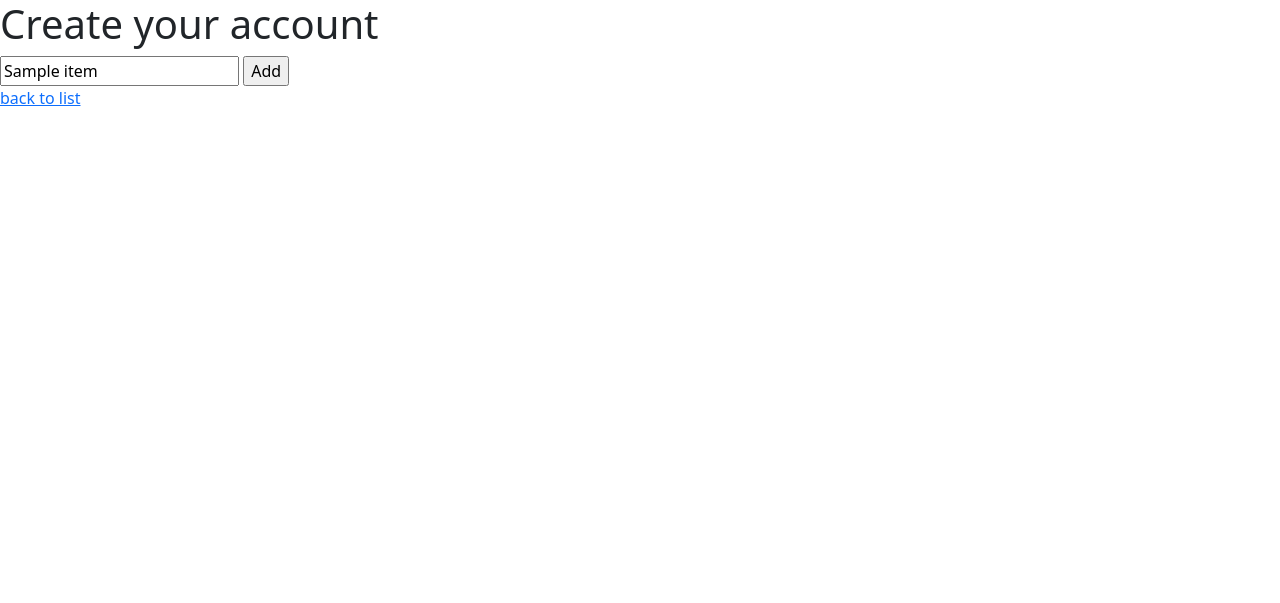
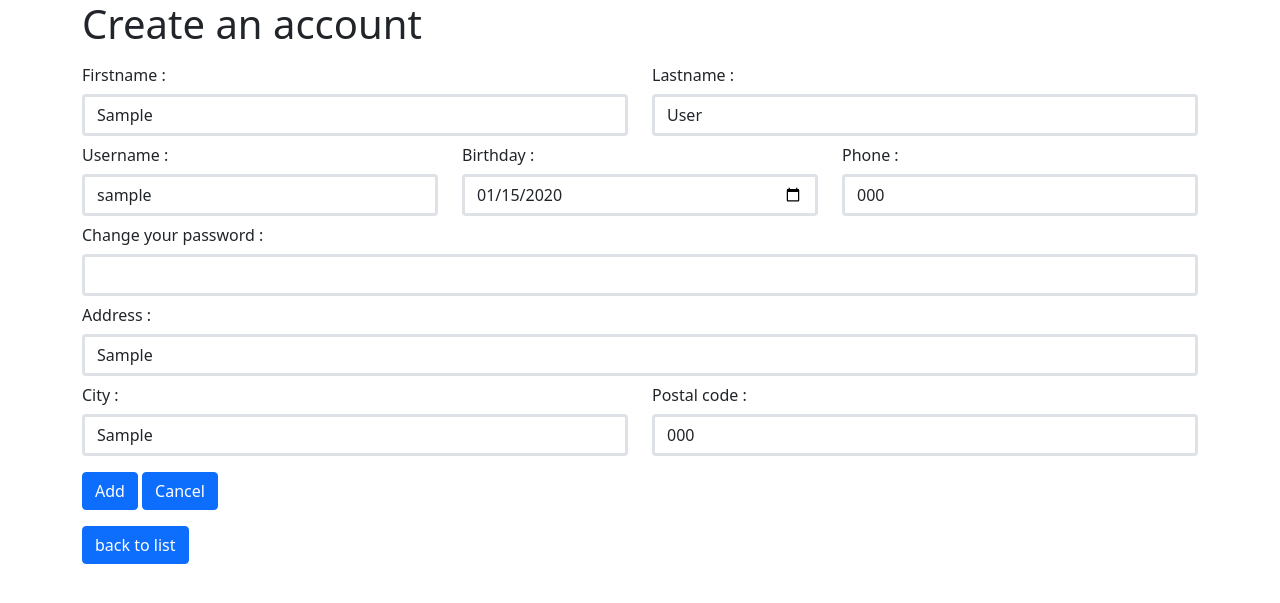
Before and after one commit to Nozyka31/Car_Location, a PHP site: template src/View/Account/add.html.twig in a window 1280 px wide. Shown: the top 603 px of the page. Run offline with PHP 8.4, Linux system fonts and the light colour scheme; the template is opened without the code that fills it: most values are stand-ins (such as "Sample title", 1, 10 or a date in 2020); some libraries are stand-ins or nearby versions.

Commit message:
suite d'account. Les views sont terminées

```diff
--- a/src/View/Account/add.html.twig
+++ b/src/View/Account/add.html.twig
@@ -1,11 +1,56 @@
 {% extends 'layout.html.twig' %}
 
 {% block content %}
-    <h1>Create your account</h1>
+    <h1>Create an account</h1>
+
     <form method="post">
-    <input type="hidden" value="{{ item.id }}" name="id">
-    <input type="text" value="{{ item.title }}" name="title">
-    <input type="submit" value="Add">
-</form>
-<a href="/item">back to list</a>
+            <input type="hidden" value={{ account.id }} name="id">
+            <div class="d-flex row">
+                <div class="form-group col-6">
+                    <label class="col-form-label" for="firstname">Firstname : </label>
+                    <input type="text" class="form-control border border-3" name="firstname" value={{ account.firstname }}>
+                </div>
+                <div class="form-group col-6">
+                    <label class="col-form-label" for="lastname">Lastname : </label>
+                    <input type="text" class="form-control border border-3" name="lastname" value={{ account.lastname }}>
+                </div>
+            </div>
+            <div class="d-flex row">
+                <div class="form-group col-4">
+                    <label class="col-form-label" for="username">Username : </label>
+                    <input type="text" class="form-control border border-3" name="username" value={{ account.username }}>
+                </div>
+                <div class="form-group col-4">
+                    <label class="col-form-label" for="birthday">Birthday : </label>
+                    <input type="date" class="form-control border border-3" name="birthday" value={{ account.birthday }}>
+                </div>
+                <div class="form-group col-4">
+                    <label class="col-form-label" for="phone">Phone : </label>
+                    <input type="number" class="form-control border border-3" name="phone" value={{ account.phone }}>
+                </div>
+            </div>
+            <div class="form-group">
+                <label class="col-form-label" for="password">Change your password : </label>
+                <input type="password" class="form-control border border-3" name="password">
+            </div>
+            <div class="form-group">
+                <label class="col-form-label" for="address">Address : </label>
+                <input type="text" class="form-control border border-3" name="address" value={{ account.address }}>
+            </div>
+            <div class="d-flex row">
+                <div class="form-group col-6">
+                    <label class="col-form-label" for="city">City : </label>
+                    <input type="text" class="form-control border border-3" name="city" value={{ account.city }}>
+                </div>
+                <div class="form-group col-6">
+                    <label class="col-form-label" for="postal_code">Postal code : </label>
+                    <input type="text" class="form-control border border-3" name="postal_code" value={{ account.postal_code }}>
+                </div>
+            </div>
+
+            <input type="submit" class="btn btn-primary mt-3 mb-3" value="Add">
+            <a class="btn btn-primary" href="/wizard">Cancel</a>
+        </form>
+
+<a class="btn btn-primary" href="/wizard">back to list</a>
 {% endblock %}
--- a/src/View/layout.html.twig
+++ b/src/View/layout.html.twig
@@ -15,7 +15,9 @@
 
 <body>
 
-{% block content %}{% endblock %}
+<div class="container">
+    {% block content %}{% endblock %}
+</div>
 {% block javascript %}{% endblock %}
     <script src="https://cdn.jsdelivr.net/npm/bootstrap@5.1.1/dist/js/bootstrap.bundle.min.js" integrity="sha384-/bQdsTh/da6pkI1MST/rWKFNjaCP5gBSY4sEBT38Q/9RBh9AH40zEOg7Hlq2THRZ" crossorigin="anonymous"></script>
 </body>
```
Also changed, not shown: src/View/Account/show.html.twig (+19 -6 lines).
